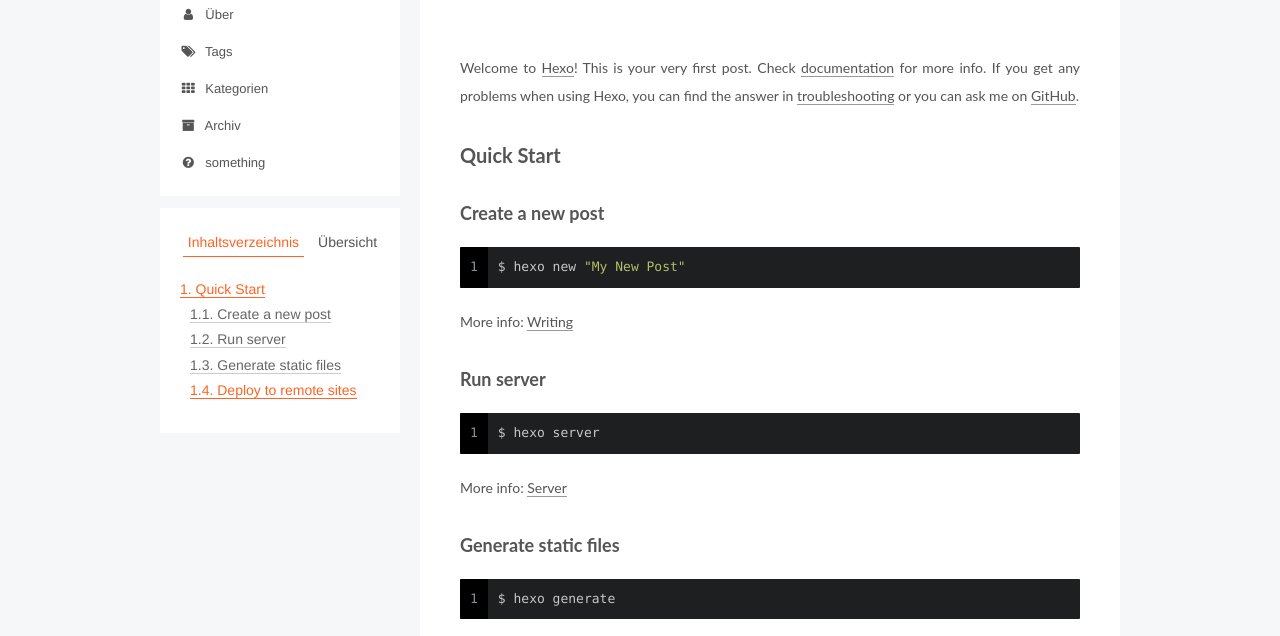
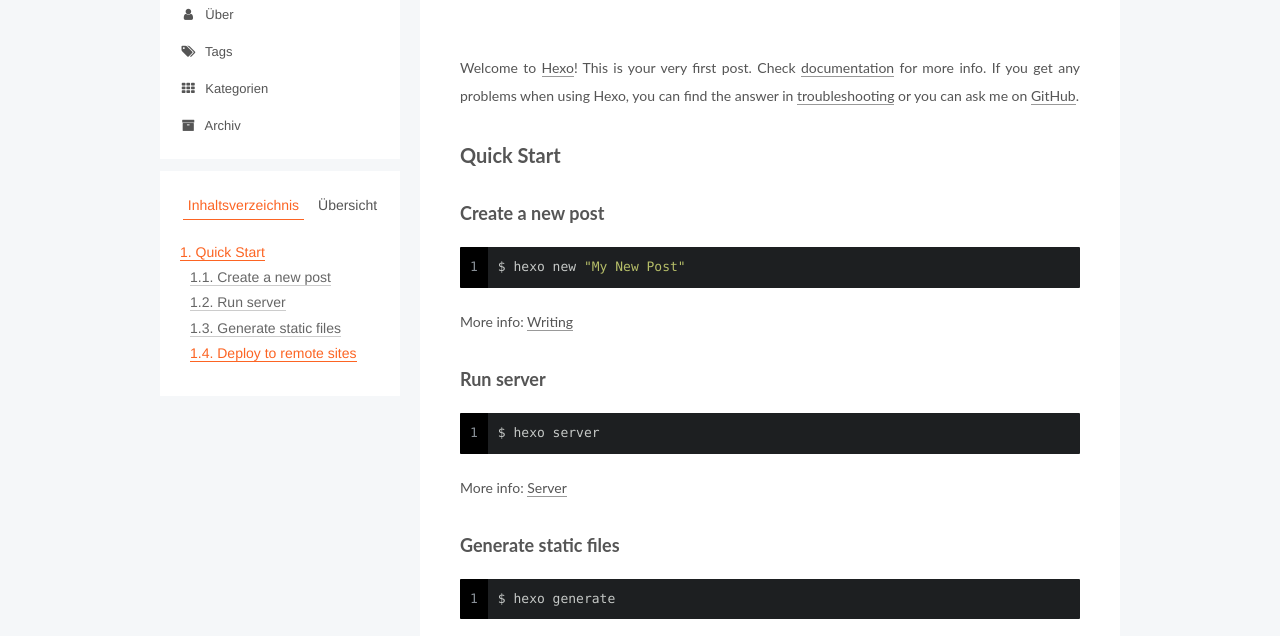
Before and after one commit to 1anny/1anny.github.io, a plain HTML site: page 2018/03/28/hello-world/index.html in a window 1280 px wide. Shown: the part 149-785 px from the top of the page. Drawn offline with Linux system fonts and the light colour scheme.

Commit message:
Site updated: 2018-03-29 12:28:54

```diff
--- a/2018/03/28/hello-world/index.html
+++ b/2018/03/28/hello-world/index.html
@@ -230,16 +230,6 @@
               <i class="menu-item-icon fa fa-fw fa-archive"></i> <br />
 
             Archiv
-          </a>
-        </li>
-
-
-        <li class="menu-item menu-item-something">
-          <a href="/something" rel="section">
-
-              <i class="menu-item-icon fa fa-fw fa-question-circle"></i> <br />
-
-            something
           </a>
         </li>
 
```
Also changed, not shown: about/index.html (+0 -10 lines), archives/2018/03/index.html (+0 -10 lines), archives/2018/index.html (+0 -10 lines), archives/index.html (+0 -10 lines), categories/index.html (+0 -10 lines), index.html (+0 -10 lines), tags/index.html (+0 -10 lines).
